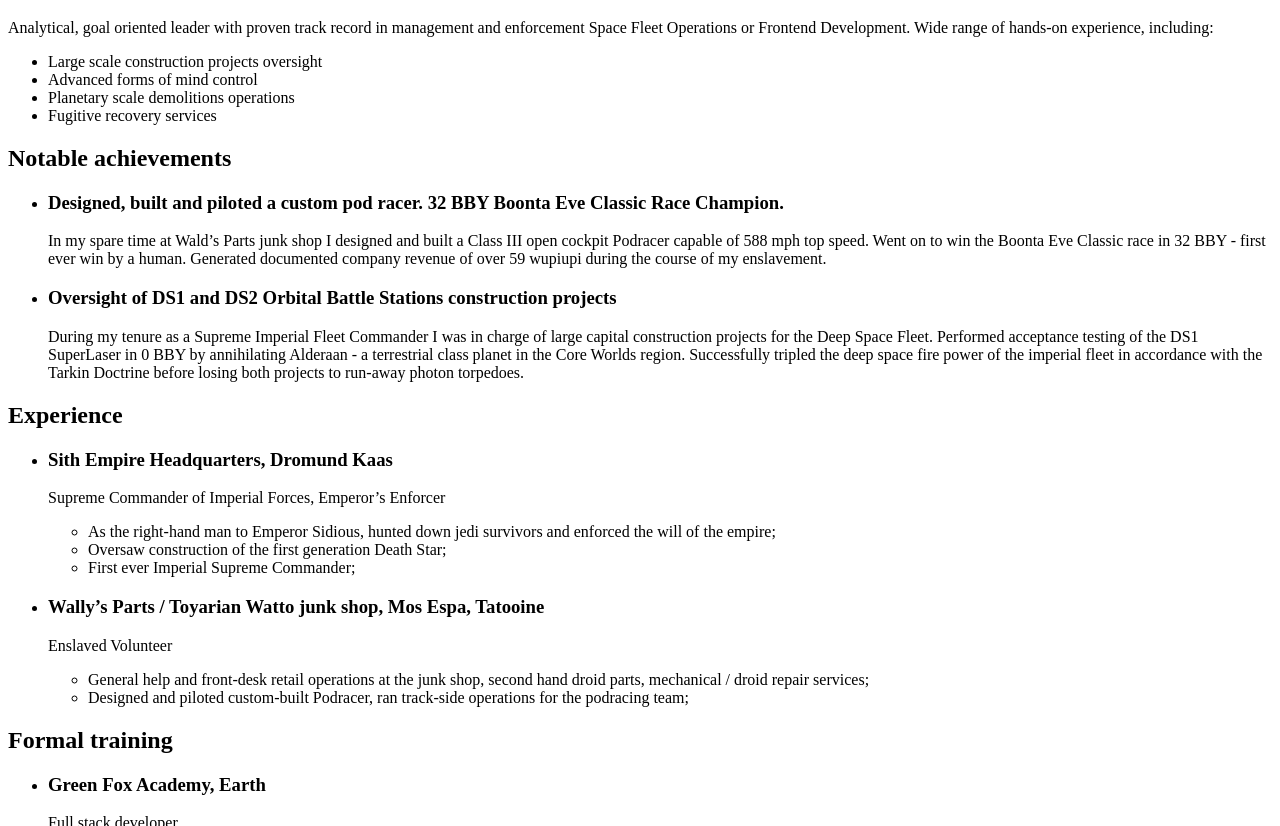
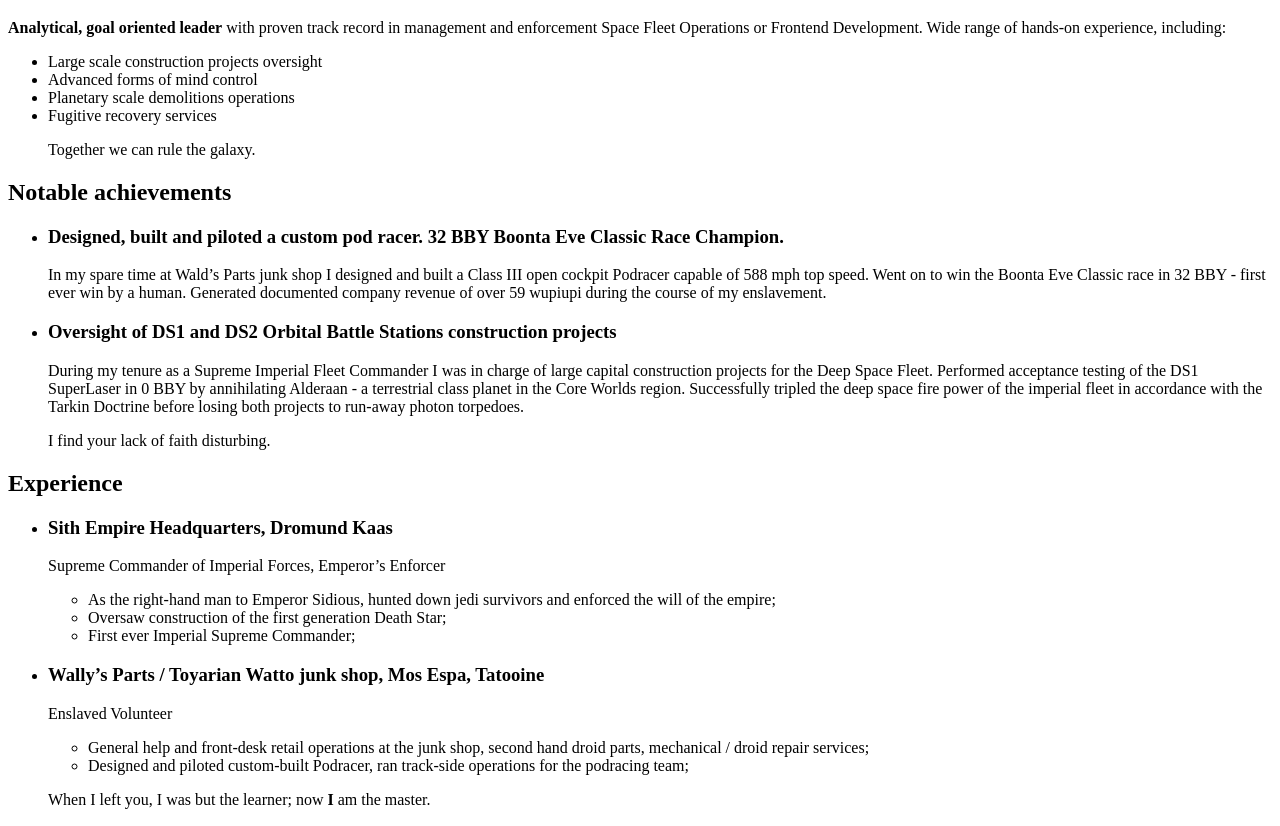
Before and after one commit to green-fox-academy/bodonyidani, a plain HTML site: page week-1/day-4/cv_assignment/index.html in a window 1280 px wide. Shown: the part 61-887 px from the top of the page. Drawn offline with Linux system fonts and the light colour scheme.

Commit message:
Update HTML structure with sections and blockquotes

```diff
--- a/week-1/day-4/cv_assignment/index.html
+++ b/week-1/day-4/cv_assignment/index.html
@@ -5,9 +5,12 @@
     <title>CV</title>
   </head>
   <body>
+    <header>
       <h1>Hi, my name is Anakin Skywalker</h1>
+    </header>
+    <section>
       <p>
-      Analytical, goal oriented leader with proven track record in management and enforcement Space Fleet Operations or Frontend Development. Wide range of hands-on experience, including:
+        <strong>Analytical, goal oriented leader</strong> with proven track record in management and enforcement Space Fleet Operations or Frontend Development. Wide range of hands-on experience, including:
       </p>
       <ul>
         <li>Large scale construction projects oversight</li>
@@ -15,6 +18,11 @@
         <li>Planetary scale demolitions operations</li>
         <li>Fugitive recovery services</li>
       </ul>
+    </section>
+    <blockquote>
+      Together we can rule the galaxy.
+    </blockquote>
+    <section>
       <h2>Notable achievements</h2>
       <ul>
         <li>
@@ -30,6 +38,11 @@
           </p>
         </li>
       </ul>
+    </section>
+    <blockquote>
+      I find your lack of faith disturbing.
+    </blockquote>
+    <section>
       <h2>Experience</h2>
       <ul>
         <li>
@@ -54,6 +67,11 @@
           </ul>
         </li>
       </ul>
+    </section>
+    <blockquote>
+      When I left you, I was but the learner; now <strong>I</strong> am the master.
+    </blockquote>
+    <section>
       <h2>Formal training</h2>
       <ul>
         <li>
@@ -86,11 +104,14 @@
           </ul>
         </li>
       </ul>
+    </section>
+    <section>
       <h2>Personal interests</h2>
       <ul>
         <li>Midi-Chlordan research as a hobby;</li>
         <li>Recreational mind-control techniques;</li>
         <li>Amateur and local club podracing.</li>
       </ul>
+    </section>
   </body>
 </html>
```
Lines whose indentation alone changed are shown as unchanged.
